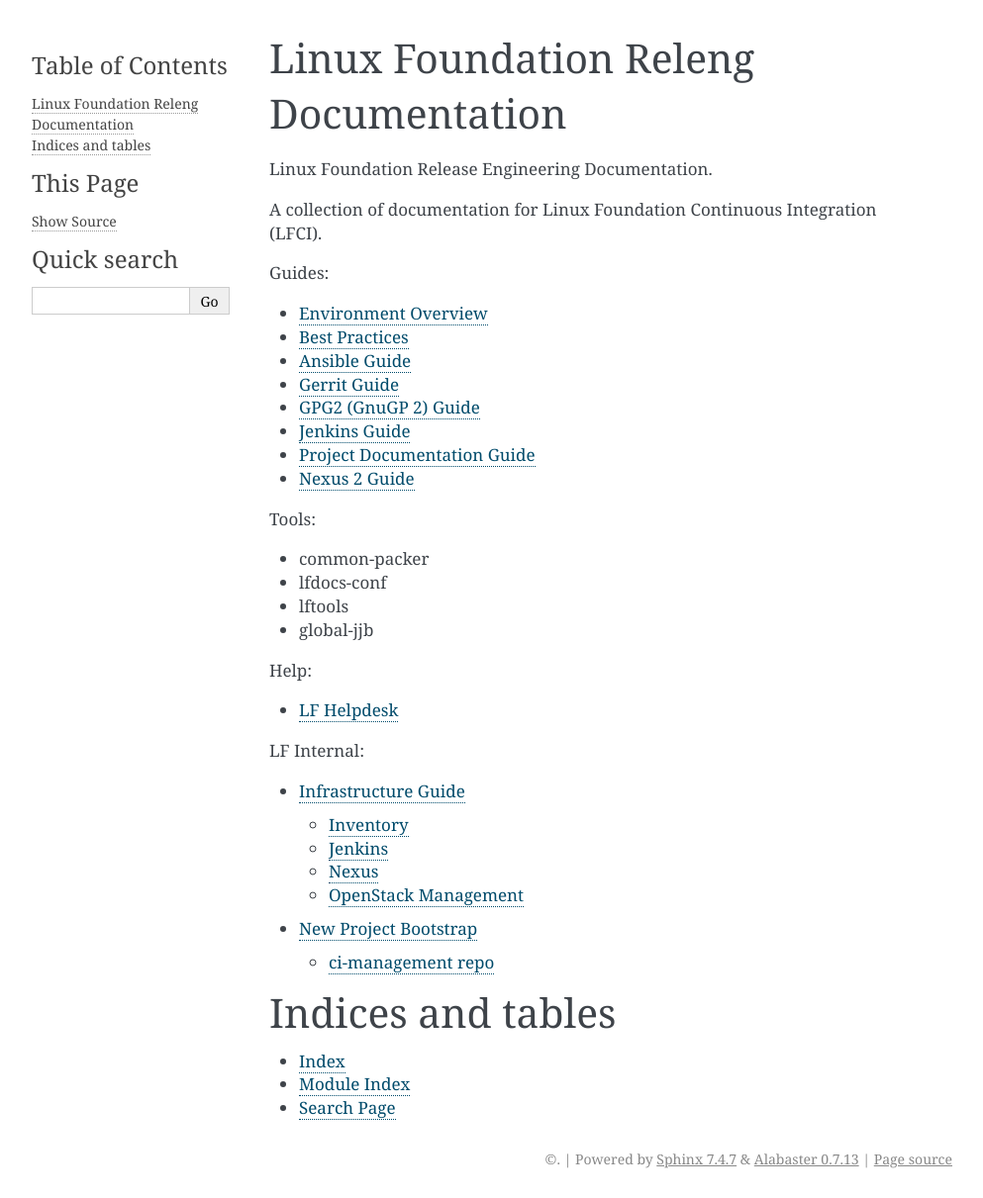
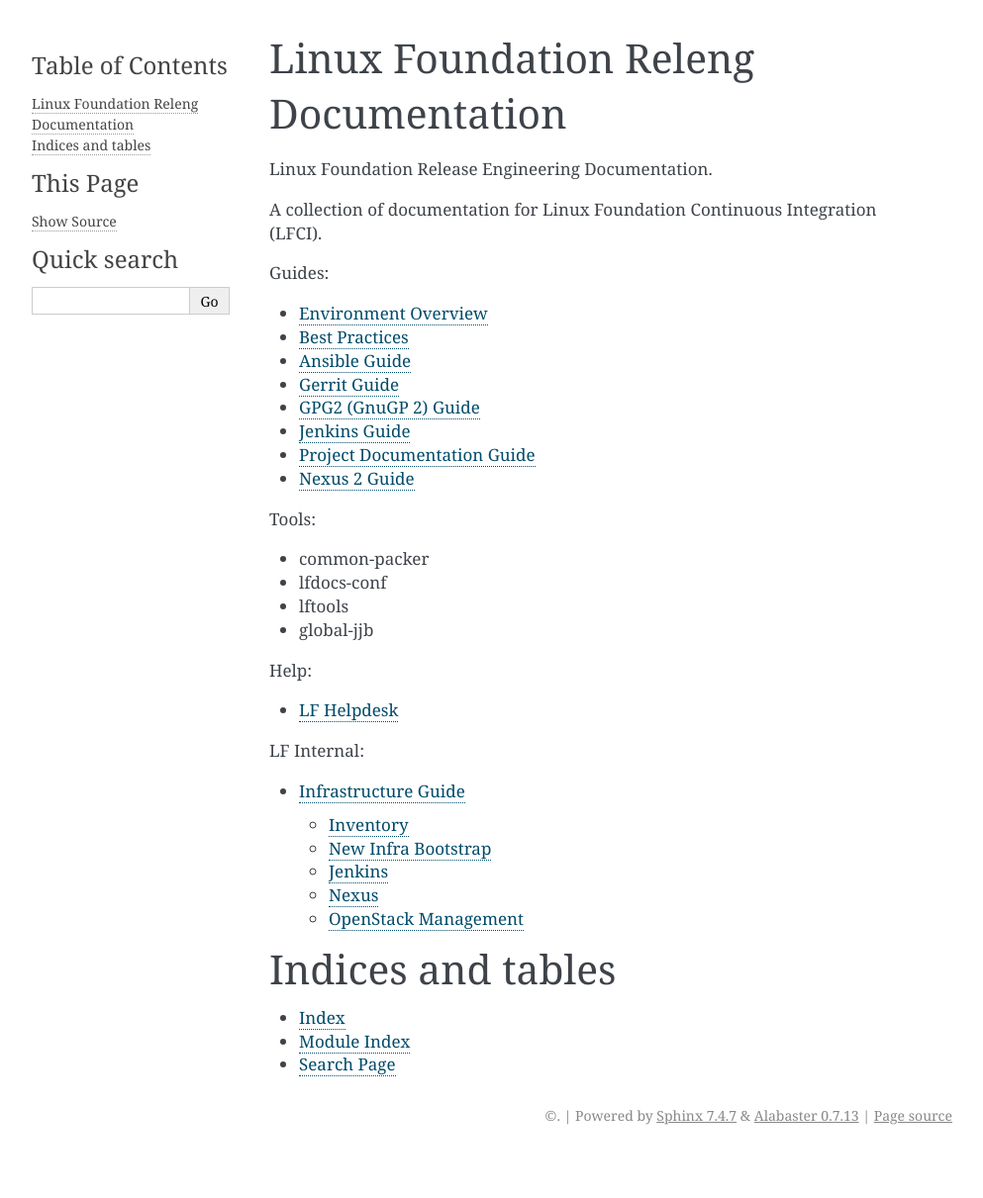
Before and after one commit to lfit/releng-docs, a Sphinx documentation site: the page built from docs/index.rst, in a window 1280 px wide. Shown: the whole page at 99% size, without its empty margins (148-1141 px from the left). Built offline with Sphinx 7.4.7, drawn with Linux system fonts in a browser that asks for light colours; after the commit the page ends 1167 px from its top, so only the background shows below that.

Commit message:
Rename to infra-bootstrap
This doc is about bootstrapping a brand new infra for a new project.
Rename to classify it more appropriately.

Change-Id: I93f2a425b70dfe414bdbd0e0abfd2e74aadfdd56
Signed-off-by: Thanh Ha <thanh.ha@linuxfoundation.org>

```diff
--- a/docs/index.rst
+++ b/docs/index.rst
@@ -46,7 +46,6 @@
    :maxdepth: 2
 
    infra/index
-   project-bootstrap
 
 
 Indices and tables
--- a/docs/project-bootstrap.rst
+++ b/docs/infra/bootstrap.rst
@@ -1,8 +1,8 @@
 .. _lfreleng-docs-bootstrap:
 
-#####################
-New Project Bootstrap
-#####################
+###################
+New Infra Bootstrap
+###################
 
 ci-management repo
 ==================
--- a/docs/infra/index.rst
+++ b/docs/infra/index.rst
@@ -11,6 +11,7 @@
    :maxdepth: 2
 
    inventory
+   bootstrap
    jenkins
    nexus
    openstack
```
